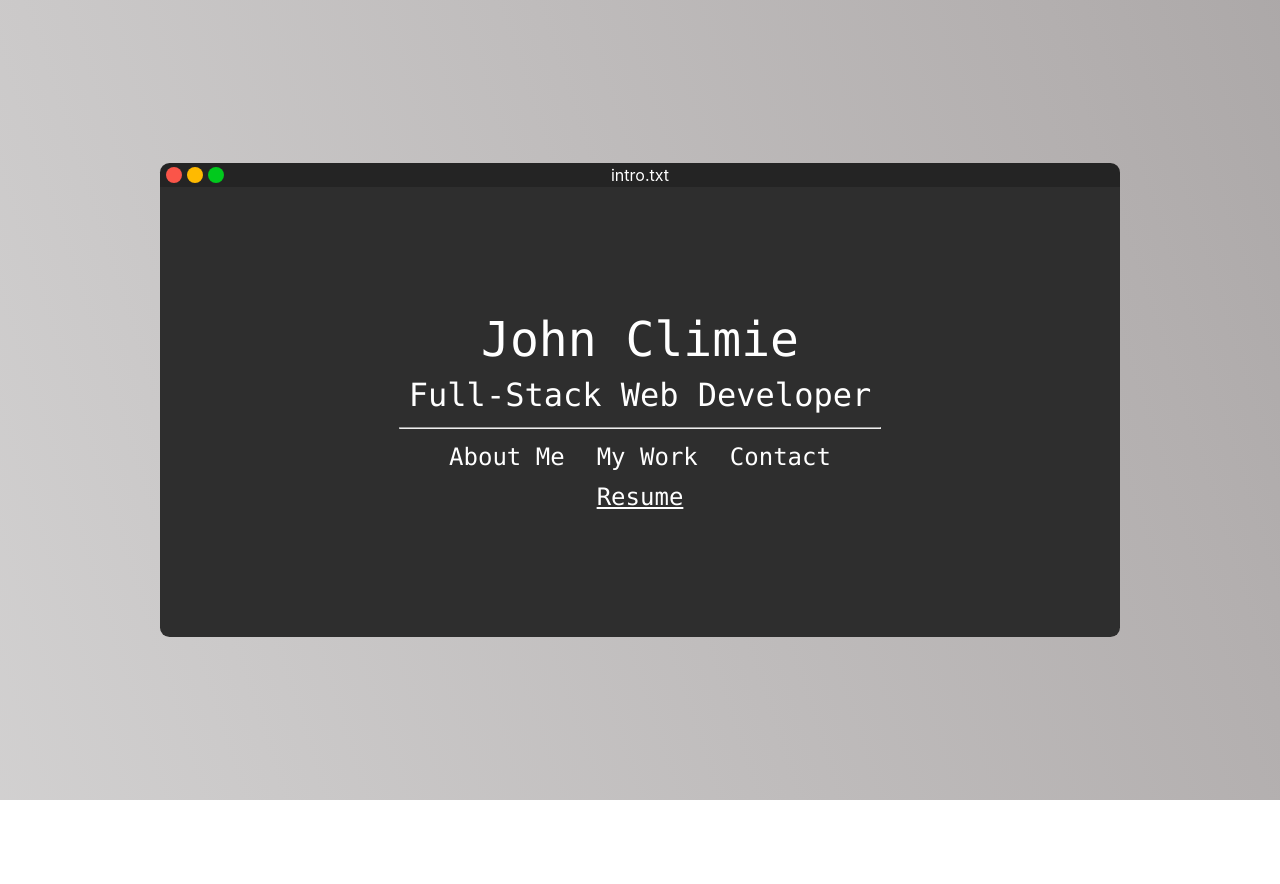
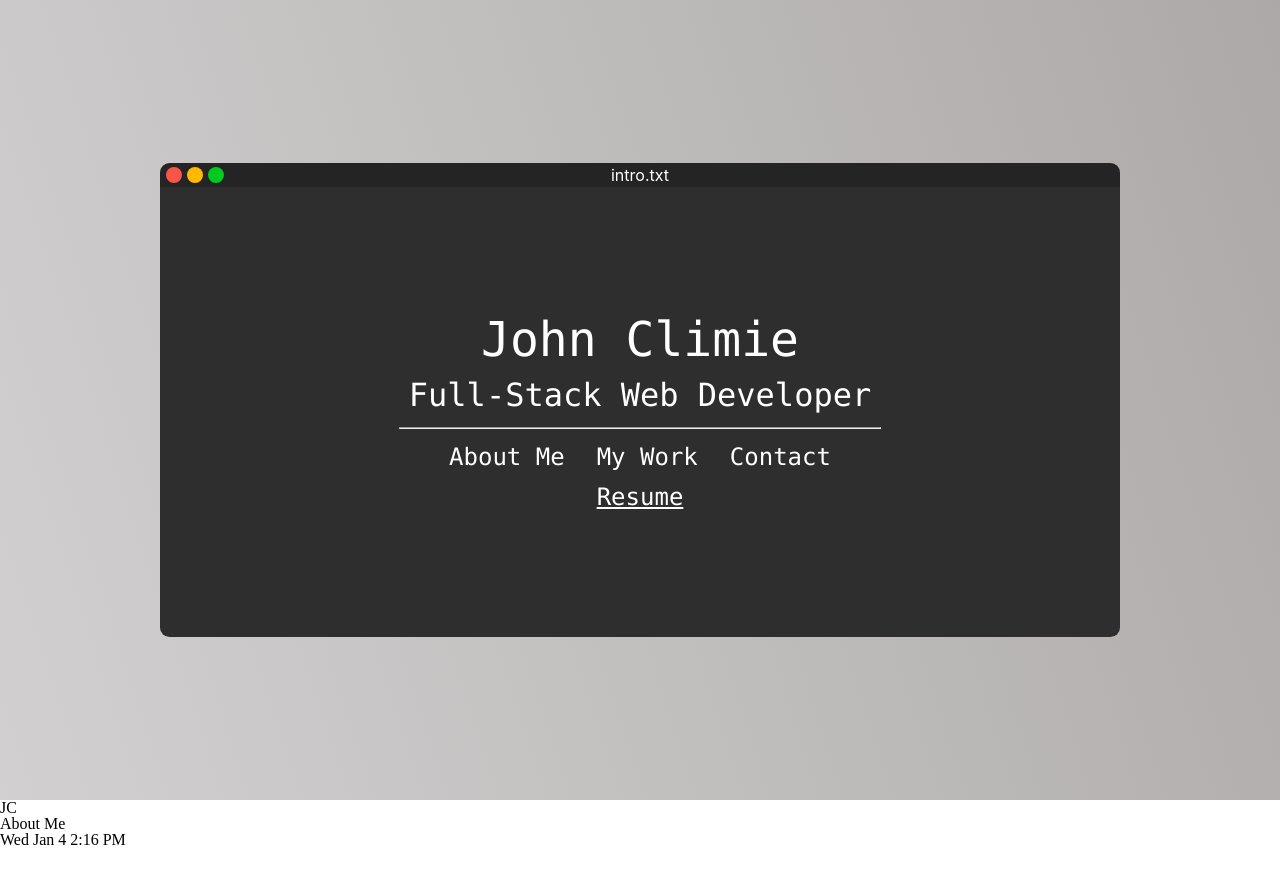
Before and after one commit to johnclimie/portfolio-2023, a Next.js app: page / in a window 1280 px wide. Shown: the top 884 px of the page. Built offline with nearby package versions, Linux system fonts and the light colour scheme; a web font is replaced by a local one.

Commit message:
Finalized commit, started next section

```diff
--- a/pages/index.js
+++ b/pages/index.js
@@ -49,7 +49,16 @@ export default function Home() {
         </section>
 
         <section className={styles.aboutMe}>
+          <div className={styles.menuBar}>
+            <div>
+              <p>JC</p>
+              <p>About Me</p>
+            </div>
 
+            <div>
+              <p>Wed Jan 4 2:16 PM</p>
+            </div>
+          </div>
         </section>
       </main>
     </>
--- a/styles/Home.module.css
+++ b/styles/Home.module.css
@@ -8,6 +8,7 @@
   align-items: center;
   color: #FFFFFF;
   background: linear-gradient(72deg, #e3e3e3, #b3afaf, #787575, #3d3c3c);
+  /* background: linear-gradient(72deg, #01c91d, #787575, #3d3c3c, #2b2b2b); */
   background-size: 400% 400%;
   animation: gradient 7s ease infinite;
 }
--- a/styles/globals.css
+++ b/styles/globals.css
@@ -24,6 +24,11 @@ time, mark, audio, video {
 	vertical-align: baseline;
 }
 /* HTML5 display-role reset for older browsers */
+
+html {
+	overflow-x: hidden;
+}
+
 article, aside, details, figcaption, figure,
 footer, header, hgroup, menu, nav, section {
 	display: block;
```
